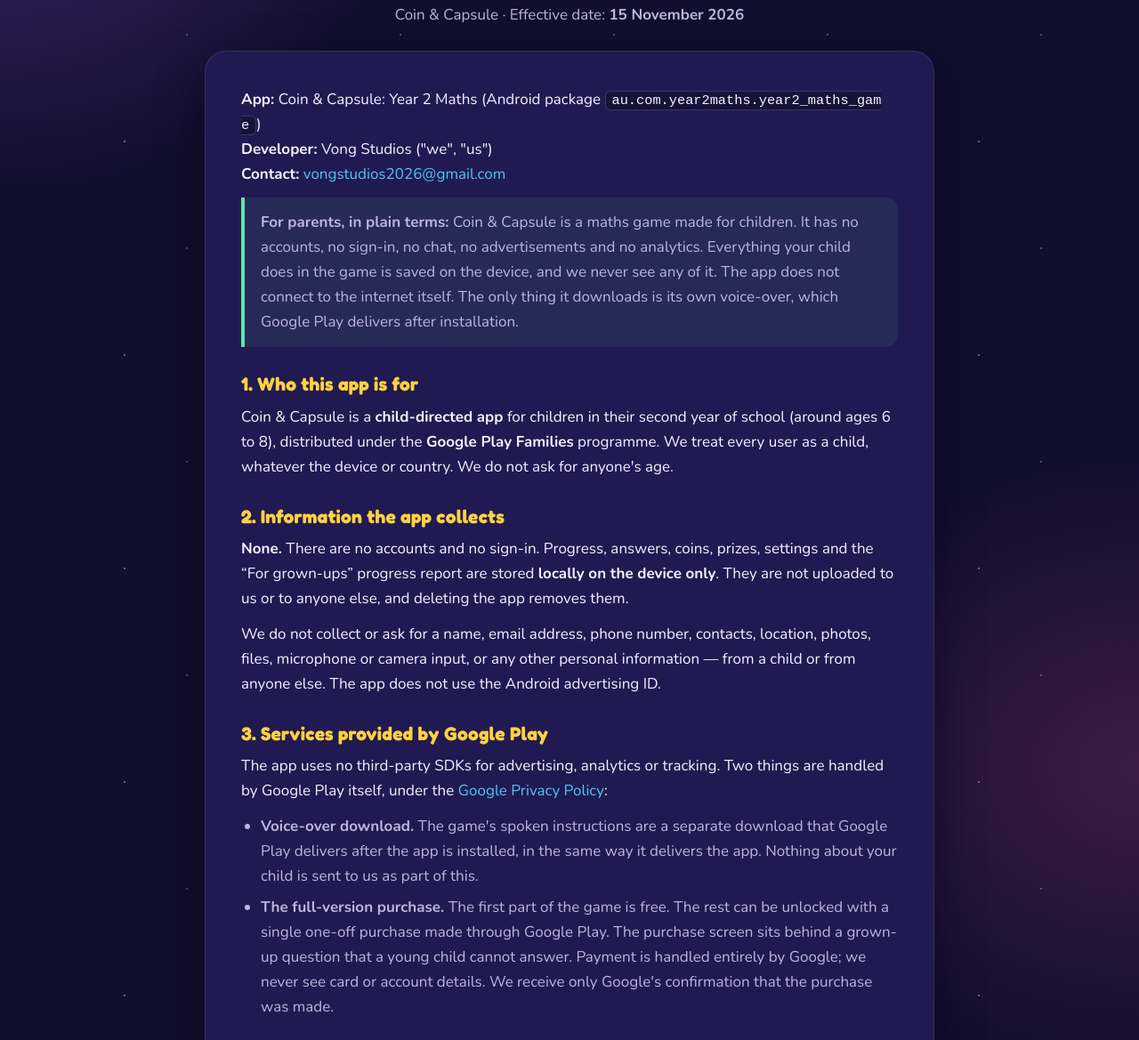
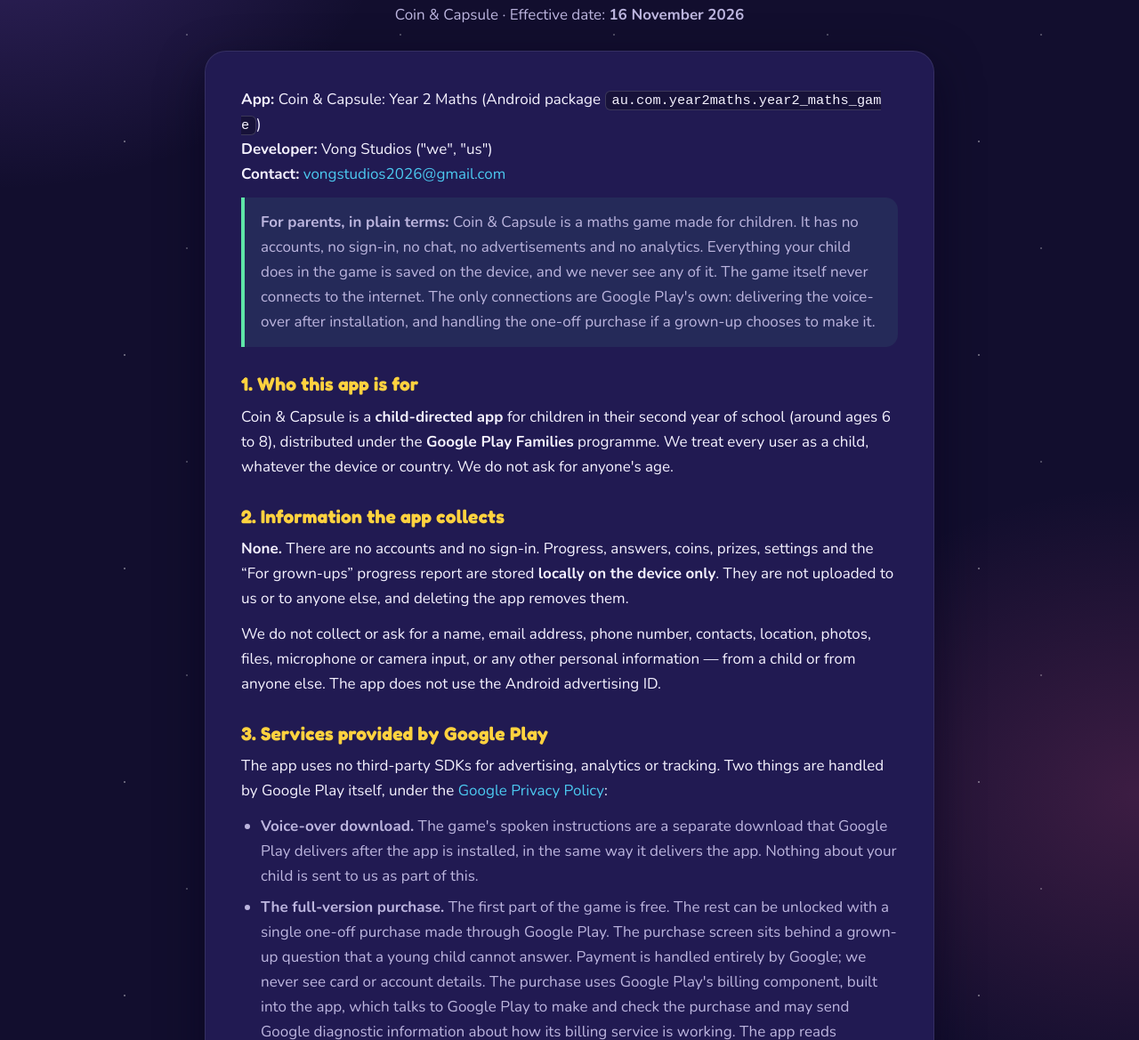
Before and after one commit to tcgstorefinder2026-lab/vongstudios, a plain HTML site: page privacy-coincapsule.html in a window 1280 px wide. Shown: the part 171-1340 px from the top of the page at 89% size. Drawn offline with nearby package versions, Linux system fonts and the light colour scheme.

Commit message:
Say what Google Play's billing component connects for in Coin & Capsule
The app now carries the Play Billing Library, which talks to Google Play
and may send Google its own diagnostics. The game itself still sends
nothing, and the purchase confirmation stays on the device.

Co-Authored-By: Claude Opus 5.5 <noreply@anthropic.com>

```diff
--- a/privacy-coincapsule.html
+++ b/privacy-coincapsule.html
@@ -35,7 +35,7 @@
   <header>
     <div class="wrap">
       <h1>Privacy Policy</h1>
-      <p class="meta">Coin &amp; Capsule &middot; Effective date: <strong>15 November 2026</strong></p>
+      <p class="meta">Coin &amp; Capsule &middot; Effective date: <strong>16 November 2026</strong></p>
     </div>
   </header>
 
@@ -49,8 +49,9 @@
         <p class="muted"><strong>For parents, in plain terms:</strong> Coin &amp; Capsule is a maths
           game made for children. It has no accounts, no sign-in, no chat, no advertisements and no
           analytics. Everything your child does in the game is saved on the device, and we never
-          see any of it. The app does not connect to the internet itself. The only thing it
-          downloads is its own voice-over, which Google Play delivers after installation.</p>
+          see any of it. The game itself never connects to the internet. The only connections
+          are Google Play's own: delivering the voice-over after installation, and handling the
+          one-off purchase if a grown-up chooses to make it.</p>
       </div>
 
       <h2>1. Who this app is for</h2>
@@ -79,8 +80,12 @@
         <li><strong>The full-version purchase.</strong> The first part of the game is free. The
           rest can be unlocked with a single one-off purchase made through Google Play. The
           purchase screen sits behind a grown-up question that a young child cannot answer.
-          Payment is handled entirely by Google; we never see card or account details. We
-          receive only Google's confirmation that the purchase was made.</li>
+          Payment is handled entirely by Google; we never see card or account details. The
+          purchase uses Google Play's billing component, built into the app, which talks to
+          Google Play to make and check the purchase and may send Google diagnostic information
+          about how its billing service is working. The app reads Google's confirmation that the
+          purchase was made on the device itself, and does not pass it, or anything else, on to
+          us.</li>
       </ul>
 
       <h2>4. Coins and capsule prizes</h2>
--- a/sitemap.xml
+++ b/sitemap.xml
@@ -26,7 +26,7 @@
   </url>
   <url>
     <loc>https://vongstudios.com/privacy-coincapsule.html</loc>
-    <lastmod>2026-11-15</lastmod>
+    <lastmod>2026-11-16</lastmod>
     <changefreq>yearly</changefreq>
     <priority>0.5</priority>
   </url>
```
